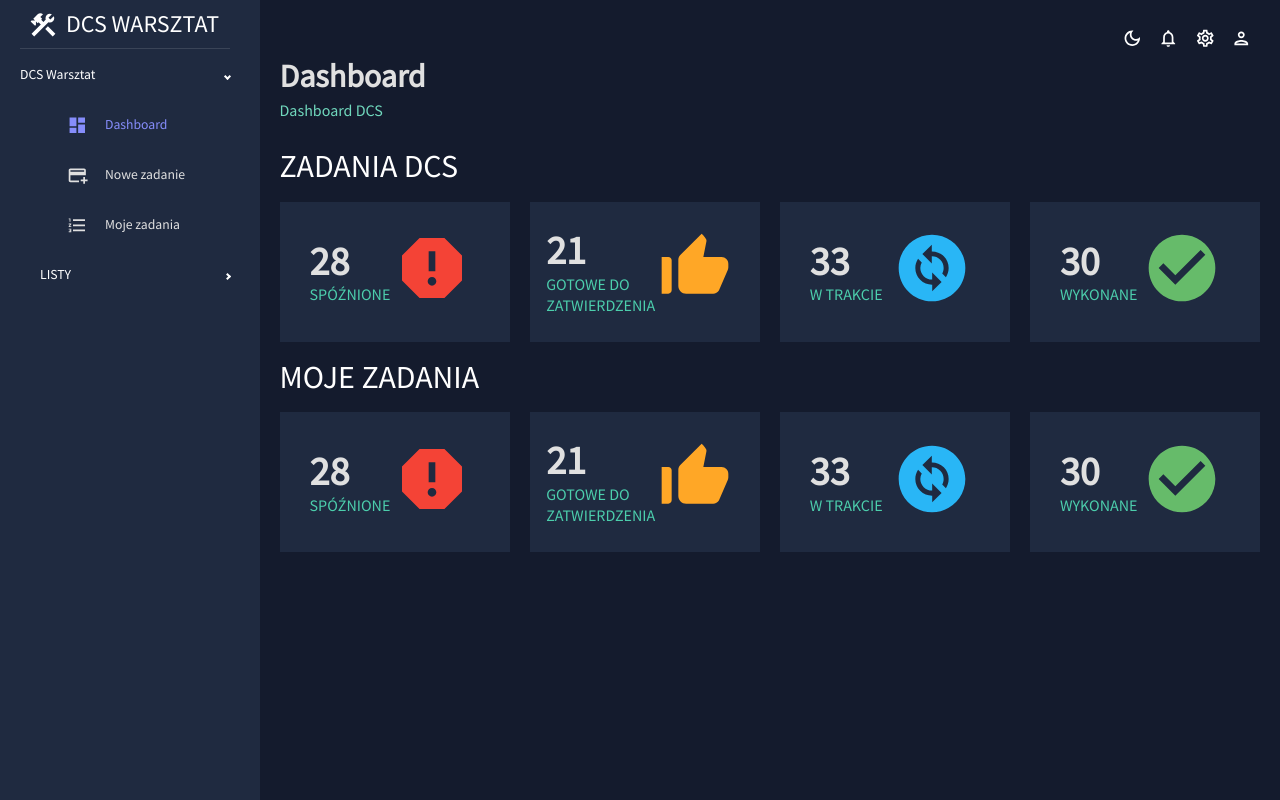
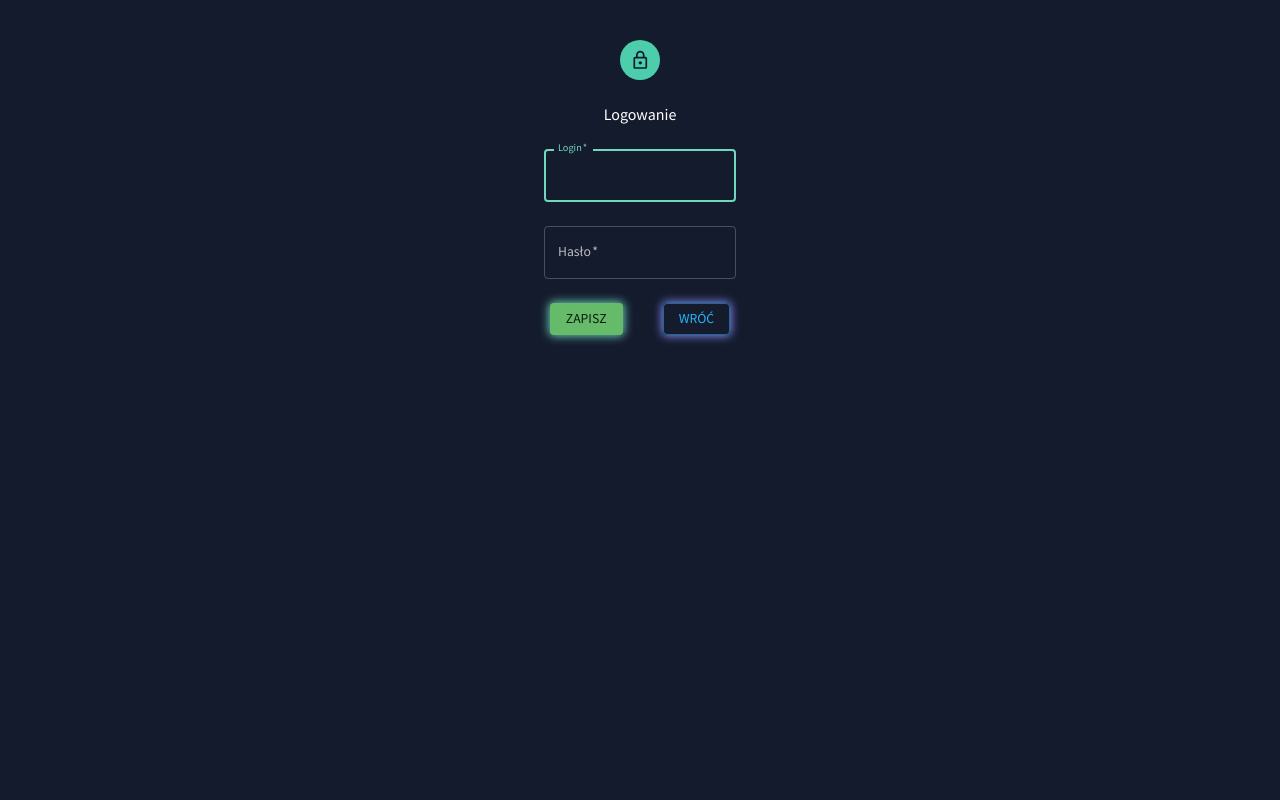
Before and after one commit to MarcinKryszewski/dcs_warszta, a React (Vite) app in the folder front/: page /dcs/login in a window 1280 px wide. Before the commit this address led to /dcs/admin/dashboard. Built offline with nearby package versions, Linux system fonts and the light colour scheme.

Commit message:
Init login form

```diff
--- a/front/src/App.jsx
+++ b/front/src/App.jsx
@@ -1,4 +1,4 @@
-import React, { useState } from "react";
+import React, { lazy, Suspense, useState } from "react";
 import { Navigate, Route, Routes } from "react-router-dom";
 
 import CssBaseline from "@mui/material/CssBaseline";
@@ -6,6 +6,8 @@ import ThemeProvider from "@mui/material/styles/ThemeProvider";
 
 import { ColorModeContext, useMode } from "@/assets/themes/theme";
 import Admin from "./pages/Admin";
+
+const Login = lazy(() => import("@/features/Login/Login"));
 
 function App() {
   const [theme, colorMode] = useMode();
@@ -16,13 +18,16 @@ function App() {
       <ThemeProvider theme={theme}>
         <CssBaseline />
         <div className="app">
+          <Suspense fallback={<h1>Loading...</h1>}>
             <Routes>
+              <Route path="/login" element={<Login />} />
               <Route path="/admin/*" element={<Admin />} />
               <Route
                 path="*"
                 element={<Navigate to="/admin/dashboard" replace />}
               />
             </Routes>
+          </Suspense>
         </div>
       </ThemeProvider>
     </ColorModeContext.Provider>
--- a/front/src/features/Dashboard/Dashboard.jsx
+++ b/front/src/features/Dashboard/Dashboard.jsx
@@ -18,6 +18,9 @@ export default function Dashboard() {
   console.log("Dashboard");
 
   const { titleText, setTitleText } = useContext(HeaderTitleContext);
+  const theme = useTheme();
+  const colors = tokens(theme.palette.mode);
+
   const dashboardData = mockTasksData;
   const tasksStatus = {
     late: dashboardData.filter((task) => task.TaskStatus.Status == "SPÓŹNIONE")
@@ -41,9 +44,6 @@ export default function Dashboard() {
       }),
     []
   );
-
-  const theme = useTheme();
-  const colors = tokens(theme.palette.mode);
 
   return (
     <Box>
--- /dev/null
+++ b/front/src/features/Login/Login.jsx
@@ -0,0 +1,139 @@
+import { useState } from "react";
+import { useNavigate } from "react-router-dom";
+
+import Box from "@mui/material/Box";
+import useTheme from "@mui/material/styles/useTheme";
+import Avatar from "@mui/material/Avatar";
+import Typography from "@mui/material/Typography";
+import TextField from "@mui/material/TextField";
+import Button from "@mui/material/Button";
+import Stack from "@mui/material/Stack";
+
+import LockOutlined from "@mui/icons-material/LockOutlined";
+
+import { tokens } from "@/assets/themes/theme";
+
+export default function Login() {
+  console.log("Login");
+
+  const theme = useTheme();
+  const colors = tokens(theme.palette.mode);
+  const navigate = useNavigate();
+
+  const [user, setUser] = useState({ Login: "", Password: "" });
+  const [userError, setUserError] = useState(false);
+  const [passwordError, setPasswordError] = useState(false);
+  const [errorText, setErrorText] = useState(undefined);
+
+  function handleSubmit() {
+    if (!user.Login)
+      return (
+        setErrorText("Nazwa użytkownika nie może być pusta!"),
+        setUserError(true)
+      );
+    if (!user.Password)
+      return (
+        setErrorText("Pole hasła nie może być puste!"), setPasswordError(true)
+      );
+
+    setUserError(false);
+    setPasswordError(false);
+    setErrorText(null);
+  }
+
+  return (
+    <Box
+      mt={5}
+      sx={{
+        display: "flex",
+        height: "100%",
+        width: "100%",
+        flexDirection: "column",
+        alignItems: "center",
+      }}
+    >
+      <Stack
+        justifyContent="center"
+        alignItems="center"
+        spacing={3}
+        width={"15%"}
+      >
+        <Avatar sx={{ m: 1, bgcolor: "secondary.main" }}>
+          <LockOutlined />
+        </Avatar>
+        <Typography component="h1" variant="h5">
+          Logowanie
+        </Typography>
+        <TextField
+          required
+          value={user.login}
+          onChange={(event) => setUser({ ...user, Login: event.target.value })}
+          fullWidth
+          label="Login"
+          autoFocus
+          error={userError}
+          sx={{
+            "& .MuiOutlinedInput-root": {
+              "&:hover fieldset": {
+                borderColor: colors.greenAccent[400],
+              },
+              "&.Mui-focused fieldset": {
+                borderColor: colors.greenAccent[400],
+              },
+            },
+            "& .MuiInputLabel-shrink": {
+              color: `${colors.greenAccent[400]} !important;`,
+            },
+            width: "100%",
+          }}
+        />
+        <TextField
+          required
+          value={user.password}
+          onChange={(event) =>
+            setUser({ ...user, Password: event.target.value })
+          }
+          fullWidth
+          label="Hasło"
+          type="password"
+          error={passwordError}
+          sx={{
+            "& .MuiOutlinedInput-root": {
+              "&:hover fieldset": {
+                borderColor: colors.greenAccent[400],
+              },
+              "&.Mui-focused fieldset": {
+                borderColor: colors.greenAccent[400],
+              },
+            },
+            "& .MuiInputLabel-shrink": {
+              color: `${colors.greenAccent[400]} !important;`,
+            },
+            width: "100%",
+          }}
+        />
+        <Stack direction="row" spacing={5} justifyContent="center">
+          <Button
+            variant="contained"
+            color="success"
+            onClick={handleSubmit}
+            sx={{ boxShadow: `0 0 10px 1px ${colors.greenAccent[400]};` }}
+          >
+            <Typography>ZAPISZ</Typography>
+          </Button>
+          <Button
+            variant="outlined"
+            color="info"
+            onClick={() => navigate(-1)}
+            sx={{ boxShadow: `0 0 10px 1px ${colors.blueAccent[400]};` }}
+          >
+            <Typography>WRÓĆ</Typography>
+          </Button>
+        </Stack>
+        <Typography color={theme.palette.error.main} variant="h5">
+          {errorText}
+        </Typography>
+      </Stack>
+    </Box>
+  );
+}
--- a/front/src/features/Tables/Tasks/Tasks.jsx
+++ b/front/src/features/Tables/Tasks/Tasks.jsx
@@ -45,7 +45,6 @@ function Tasks() {
   }
 
   function PartStatusColor(status) {
-    console.log(status);
     if (status == "SPECYFIKOWANIE") return theme.palette.info.main;
     if (status == "ZAMÓWIONE") return theme.palette.warning.main;
     if (status == "DOSTĘPNE") return theme.palette.success.main;
--- a/front/src/layouts/Navbar.jsx
+++ b/front/src/layouts/Navbar.jsx
@@ -17,6 +17,10 @@ const Navbar = () => {
   const colors = tokens(theme.palette.mode);
   const colorMode = useContext(ColorModeContext);
 
+  function LoginHandle() {
+    return console.log("LOGIN");
+  }
+
   return (
     <Box display="flex" justifyContent="flex-end" p={0} width={"100%"}>
       <Box display="flex">
@@ -33,7 +37,7 @@ const Navbar = () => {
         <IconButton>
           <SettingsOutlinedIcon />
         </IconButton>
-        <IconButton>
+        <IconButton onClick={LoginHandle}>
           <PersonOutlinedIcon />
         </IconButton>
       </Box>
--- a/front/src/pages/Admin.jsx
+++ b/front/src/pages/Admin.jsx
@@ -17,6 +17,7 @@ const EditPerson = lazy(() => import("@/features/Tables/Persons/EditPerson"));
 const Tasks = lazy(() => import("@/features/Tables/Tasks/Tasks"));
 const NewTask = lazy(() => import("@/features/Tables/Tasks/NewTask"));
 const EditTask = lazy(() => import("@/features/Tables/Tasks/EditTask"));
+const Login = lazy(() => import("@/features/Login/Login"));
 
 function Admin() {
   return (
@@ -32,6 +33,7 @@ function Admin() {
       <PageContainer>
         <Suspense fallback={<h1>Loading...</h1>}>
           <Routes>
+            <Route path="/login" element={<Login />} />
             <Route path="/dashboard" element={<Dashboard />} />
             <Route path="/machines" element={<Machines />} />
             <Route path="/machines/new" element={<NewMachine />} />
```
Also changed, not shown: front/src/context/UserContext.jsx (added). Lines whose indentation alone changed are shown as unchanged.
